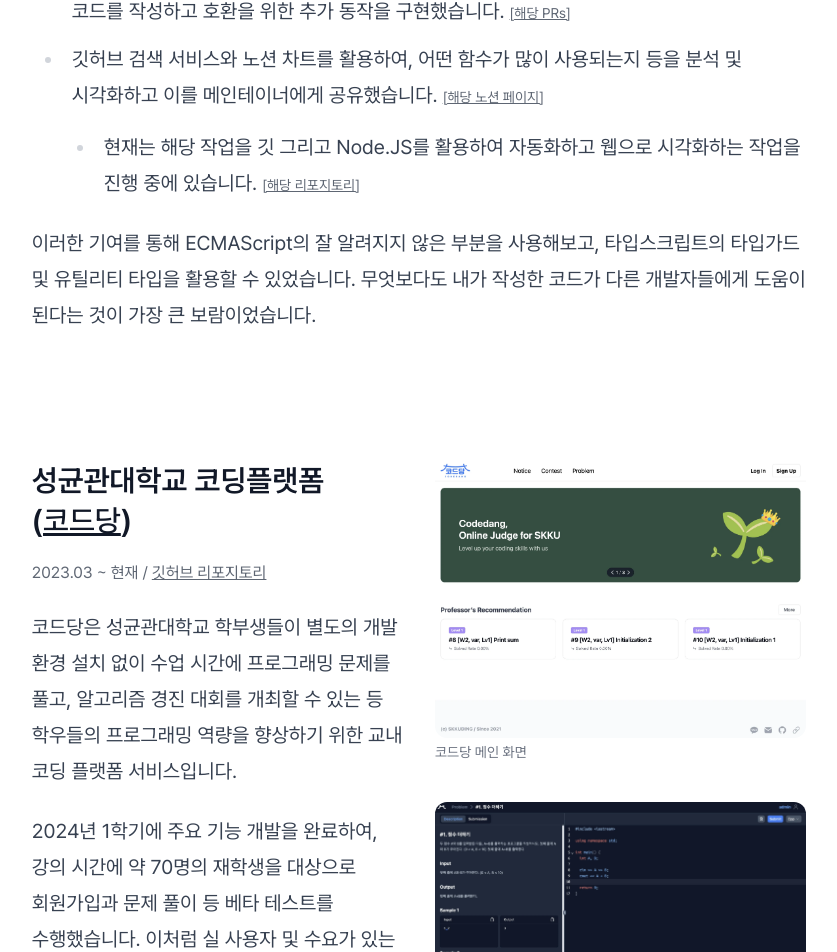
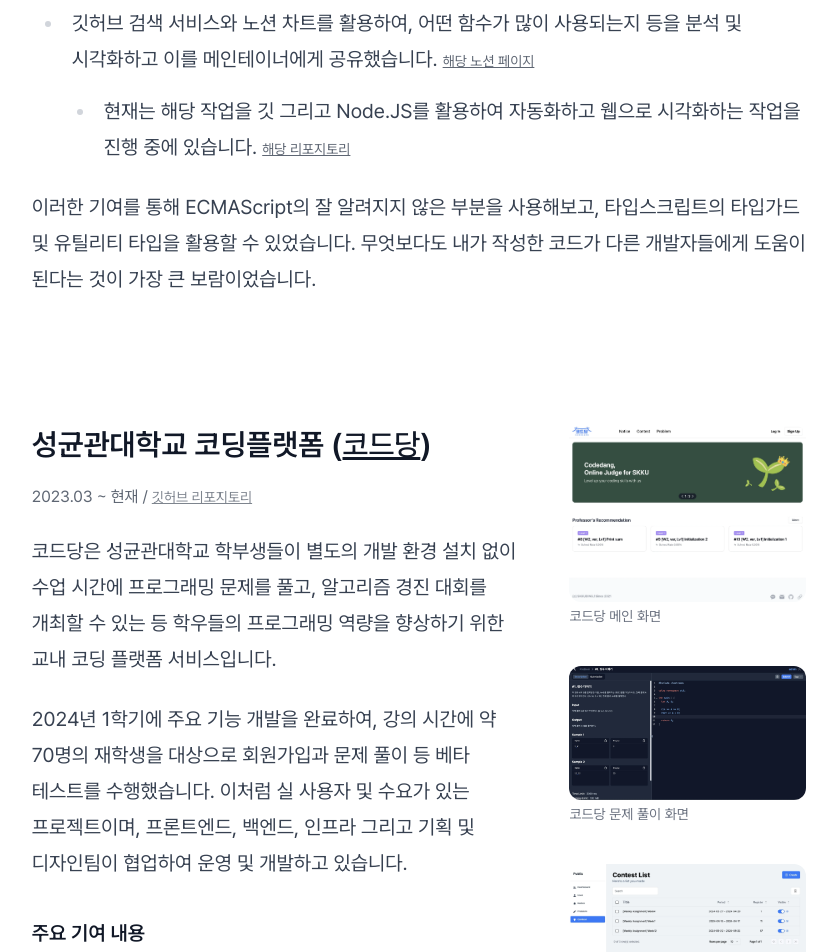
Before and after one commit to dayongkr/resume, a Next.js app: page / in a window 1280 px wide. Shown: the part 1036-1988 px from the top of the page, without its empty margins (221-1058 px from the left). Built offline with nearby package versions, Linux system fonts and the light colour scheme.

Commit message:
fix(component): use tailwind components layer

```diff
--- a/src/app/_components/BioSection.tsx
+++ b/src/app/_components/BioSection.tsx
@@ -1,5 +1,4 @@
 import { MainSection } from '@/components/MainSection';
-import { Marking } from '@/components/Marking';
 
 export function BioSection() {
   return (
@@ -7,7 +6,7 @@
       <h1 className="mb-6 !leading-tight md:mb-14">
         안녕하세요,
         <br />
-        프론트엔드 개발자 <Marking>이다용</Marking>
+        프론트엔드 개발자 <span className="mark">이다용</span>
         입니다.
       </h1>
       <p className="text-xl !leading-relaxed md:text-2xl">
--- a/src/app/_components/ProjectSection.tsx
+++ b/src/app/_components/ProjectSection.tsx
@@ -4,7 +4,6 @@
 import codedang1 from '@/../public/codedang1.webp';
 import codedang2 from '@/../public/codedang2.webp';
 import codedang3 from '@/../public/codedang3.webp';
-import { StickyWrapper } from '@/components/StickyWrapper';
 import { SubSection } from '@/components/SubSection';
 
 export function ProjectSection() {
@@ -14,7 +13,9 @@
       <SubSection>
         <SubSection.Title title="오픈 소스 기여" subTitle="toss/es-toolkit" href="https://github.com/toss/es-toolkit" />
         <SubSection.SubDescription date={{ from: { year: 24, month: 7 }, to: 'current' }}>
-          <LinkBlank href="https://github.com/toss/es-toolkit/commits?author=dayongkr">기여 이력</LinkBlank>
+          <LinkBlank href="https://github.com/toss/es-toolkit/commits?author=dayongkr" small>
+            기여 이력
+          </LinkBlank>
         </SubSection.SubDescription>
         <p>
           es-toolkit는 lodash의 느린 성능과 무거운 번들 사이즈를 개선한 자바스크립트 유틸리티 라이브러리입니다. 한국
@@ -62,11 +63,13 @@
           보람이었습니다.
         </p>
       </SubSection>
-      <SubSection.Splited>
-        <SubSection.SplitedItem>
+      <SubSection split>
+        <div className="col-span-2">
           <SubSection.Title title="성균관대학교 코딩플랫폼" subTitle="코드당" href="https://codedang.com" />
           <SubSection.SubDescription date={{ from: { year: 23, month: 3 }, to: 'current' }}>
-            <LinkBlank href="https://github.com/skkuding/codedang">깃허브 리포지토리</LinkBlank>
+            <LinkBlank href="https://github.com/skkuding/codedang" small>
+              깃허브 리포지토리
+            </LinkBlank>
           </SubSection.SubDescription>
           <p>
             코드당은 성균관대학교 학부생들이 별도의 개발 환경 설치 없이 수업 시간에 프로그래밍 문제를 풀고, 알고리즘
@@ -82,15 +85,15 @@
               개발하는 사람이 자주 바뀐다는 동아리 상황에 맞추어, 폴더 구조 개선을 주도했습니다.
             </SubSection.ListItem>
           </SubSection.List>
-        </SubSection.SplitedItem>
-        <SubSection.SplitedItem>
-          <StickyWrapper>
+        </div>
+        <div>
+          <div className="stickyWrapper">
             <Figure src={codedang1} alt="코드당 메인 화면" />
             <Figure src={codedang2} alt="코드당 문제 풀이 화면" />
             <Figure src={codedang3} alt="코드당 어드민 화면" />
-          </StickyWrapper>
-        </SubSection.SplitedItem>
-      </SubSection.Splited>
+          </div>
+        </div>
+      </SubSection>
     </MainSection>
   );
 }
--- a/src/app/globals.css
+++ b/src/app/globals.css
@@ -67,3 +67,17 @@
     @apply bg-background text-foreground;
   }
 }
+
+@layer components {
+  .stickyWrapper {
+    @apply sticky top-8 overflow-y-auto;
+  }
+
+  .smallLink {
+    @apply text-sm opacity-80 transition-opacity hover:opacity-100;
+  }
+
+  .mark {
+    @apply rounded-md bg-primary px-2 text-primary-foreground;
+  }
+}
--- a/src/components/LinkBlank.tsx
+++ b/src/components/LinkBlank.tsx
@@ -1,12 +1,23 @@
+import { cn } from '@/libs/utils';
+
 export function LinkBlank({
   children,
   href,
+  className,
+  small,
 }: Readonly<{
   children: React.ReactNode;
   href: string;
+  className?: string;
+  small?: boolean;
 }>) {
   return (
-    <a href={href} target="_blank" rel="noopener noreferrer" className="underline">
+    <a
+      className={cn('underline', small && 'smallLink', className)}
+      href={href}
+      target="_blank"
+      rel="noopener noreferrer"
+    >
       {children}
     </a>
   );
--- a/src/components/Marking.tsx
+++ /dev/null
@@ -1,7 +0,0 @@
-export function Marking({
-  children,
-}: Readonly<{
-  children: React.ReactNode;
-}>) {
-  return <span className="rounded-md bg-primary px-2 text-primary-foreground">{children}</span>;
-}
--- a/src/components/SmallLink.tsx
+++ /dev/null
@@ -1,15 +0,0 @@
-import { LinkBlank } from './LinkBlank';
-
-export function SmallLink({
-  href,
-  children,
-}: Readonly<{
-  href: string;
-  children: React.ReactNode;
-}>) {
-  return (
-    <span className="not-prose text-sm underline opacity-80 transition-opacity hover:opacity-100">
-      [<LinkBlank href={href}>{children}</LinkBlank>]
-    </span>
-  );
-}
--- a/src/components/StickyWrapper.tsx
+++ /dev/null
@@ -1,7 +0,0 @@
-export function StickyWrapper({
-  children,
-}: Readonly<{
-  children: React.ReactNode;
-}>) {
-  return <div className="sticky top-8 overflow-y-auto">{children}</div>;
-}
--- a/src/components/SubSection.tsx
+++ b/src/components/SubSection.tsx
@@ -1,34 +1,21 @@
 import { cn } from '@/libs/utils';
 import { LinkBlank } from '@/components/LinkBlank';
-import { SmallLink } from './SmallLink';
 
 export function SubSection({
   children,
   className,
+  split,
 }: Readonly<{
   children: React.ReactNode;
   className?: string;
+  split?: boolean;
 }>) {
-  return <section className={cn('mb-16 md:mb-32', className)}>{children}</section>;
+  return (
+    <section className={cn('mb-16 md:mb-32', split && 'grid gap-8 md:grid-cols-3', className)}>{children}</section>
+  );
 }
 
 SubSection.displayName = 'SubSection';
-
-function Splited({
-  children,
-}: Readonly<{
-  children: React.ReactNode;
-}>) {
-  return <SubSection className="grid gap-8 md:grid-cols-2">{children}</SubSection>;
-}
-
-Splited.displayName = 'SplitedSection';
-
-function SplitedItem({ children }: Readonly<{ children: React.ReactNode }>) {
-  return <div>{children}</div>;
-}
-
-SplitedItem.displayName = 'SplitedItem';
 
 type Date = { year: number; month: number };
 function formatDateString(date: Date | 'current') {
@@ -72,15 +59,18 @@
 function ListItem({ children, link }: Readonly<{ children: React.ReactNode; link?: { title: string; href: string } }>) {
   return (
     <li>
-      {children} {link && <SmallLink href={link.href}>{link.title}</SmallLink>}
+      {children}{' '}
+      {link && (
+        <LinkBlank href={link.href} className="not-prose" small>
+          {link.title}
+        </LinkBlank>
+      )}
     </li>
   );
 }
 
 ListItem.displayName = 'ListItem';
 
-SubSection.Splited = Splited;
-SubSection.SplitedItem = SplitedItem;
 SubSection.SubDescription = SubDescription;
 SubSection.Title = Title;
 SubSection.List = List;
```
